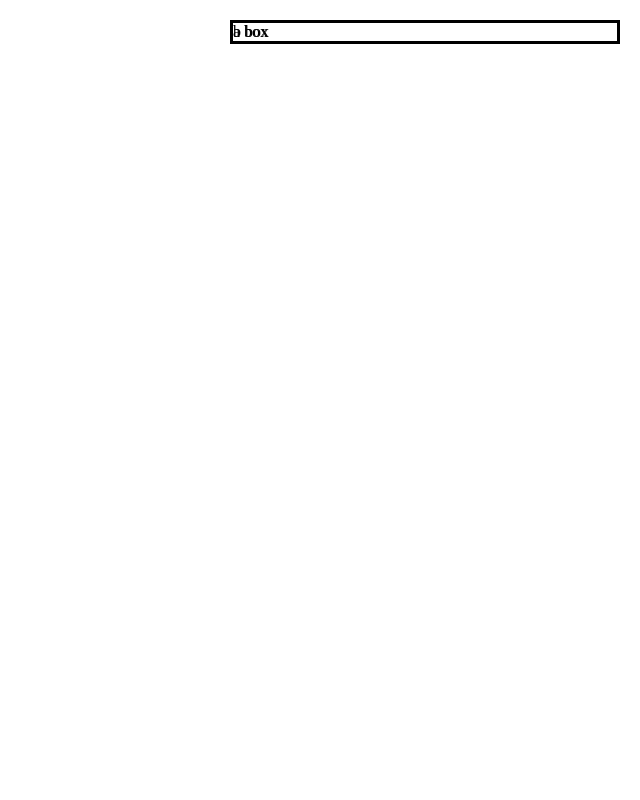
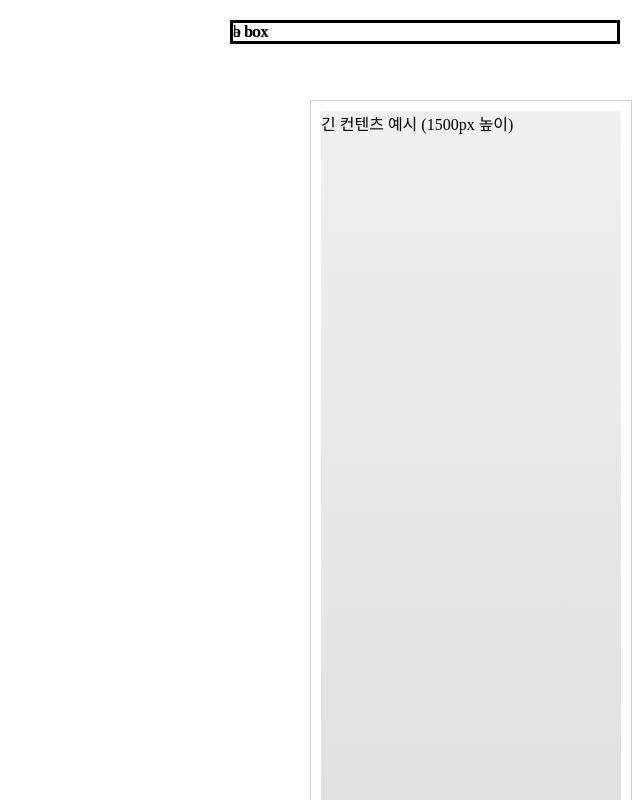
Before and after one commit to memoriz2/ormi2, a plain HTML site: page 20250425/과제2/index.html in a window 1280 px wide. Shown: the top 800 px of the page, without its empty margins (640-1280 px from the left). Drawn offline with Linux system fonts and the light colour scheme.

Commit message:
하반 과제

```diff
--- a/20250425/과제2/index.html
+++ b/20250425/과제2/index.html
@@ -10,6 +10,13 @@
     <nav>
     <div class="a">a box</div>
     <div class="b">b box</div>
+
+    <div class="scroll-container">
+        <div style="height: 1500px; background: linear-gradient(to bottom, #f0f0f0, #d0d0d0);">
+          긴 컨텐츠 예시 (1500px 높이)
+        </div>
+      </div>
+
     </nav>
 </body>
 </html>
@@ -28,4 +35,14 @@ fixed와 absolute의 기준 차이를 실감나게 체험
 미션
 스크롤하면서 어떤 박스는 따라오고, 어떤 박스는 위로 사라지는지 비교해보세요.
 
-그리고 그 이유를 본인의 말로 설명해보세요.  -->
+그리고 그 이유를 본인의 말로 설명해보세요.
+
+
+
+fixed 박스가 따라오고, absolute 박스가 위로 사라집니다.
+
+fixed 박스는 뷰포트(브라우저 창)를 기준으로 고정된 위치에 배치하는 속성입니다.
+스크롤하더라도 요소는 화면에서 지정된 위치에 고정된 상태로 유지됩니다.
+fixed는 보이는 화면을 기준으로 하고, absolute는 전체 화면을 기준으로 하기 때문입니다.
+
+-->
--- a/20250425/과제2/style.css
+++ b/20250425/과제2/style.css
@@ -13,3 +13,15 @@
     width: 30%;
     position: absolute;
 }
+
+
+    .scroll-container {
+      width: 300px; /* 너비 설정 (원하는 대로 조정) */
+      height: 1000px; /* 높이 1000px */
+      overflow-y: auto; /* 세로 스크롤 활성화 */
+      border: 1px solid #ccc; /* 테두리 (시각적 구분용) */
+      padding: 10px; /* 내부 여백 */
+      margin-right:0px;
+      margin-top: 100px;
+      margin-left:auto;
+    }
```
